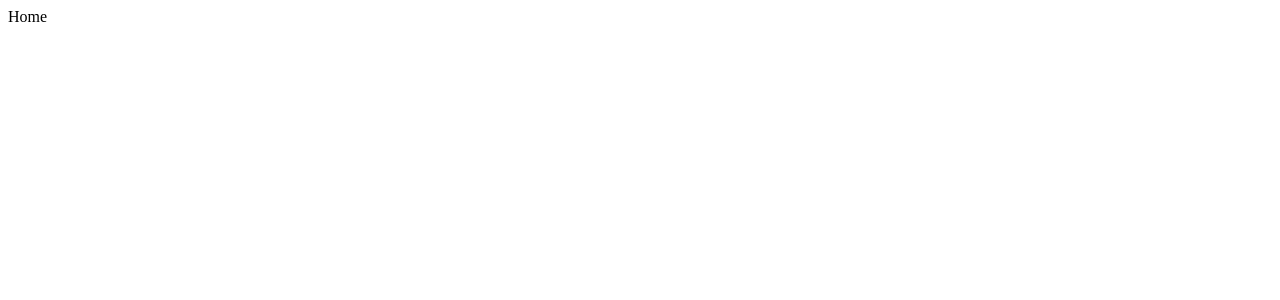
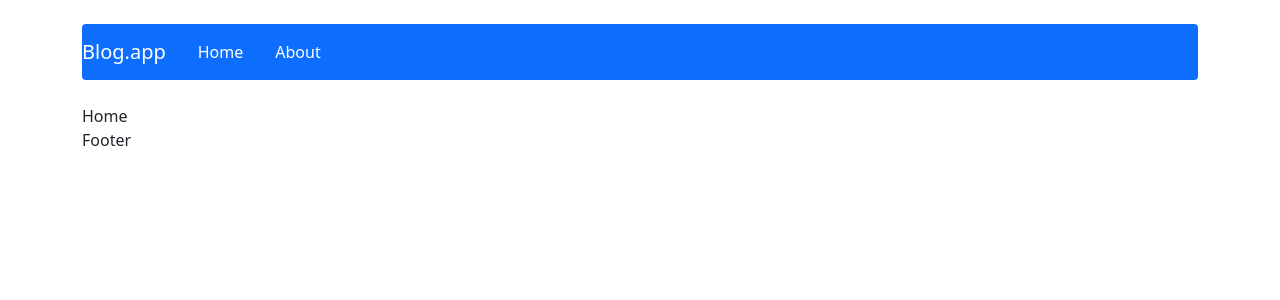
Before and after one commit to Adriannan23/react-blog, a React (Create React App) app: page / in a window 1280 px wide. Shown: the top 300 px of the page. Built offline with nearby package versions, Linux system fonts and the light colour scheme.

Commit message:
add navbar styles

```diff
--- a/src/App.js
+++ b/src/App.js
@@ -5,10 +5,15 @@ import Home from './components/pages/Home/Home';
 import Post from './components/pages/Post/Post';
 import NotFound from './components/pages/NotFound/NotFound';
 import { Routes, Route } from 'react-router-dom';
+import { Container } from 'react-bootstrap'
+import Header from './components/views/Header/Header';
+import Footer from './components/views/Footer/Footer';
 
 const App = () => {
   return (
     <main>
+      <Container>
+        <Header />
         <Routes>
           <Route path="/" element={<Home />} />
           <Route path="/post/:id" element={<Post />} />
@@ -17,6 +22,8 @@ const App = () => {
           <Route path="/about" element={<About />} />
           <Route path="*" element={<NotFound />} />
         </Routes>
+        <Footer />
+      </Container>
     </main>
   );
 };
--- /dev/null
+++ b/src/components/views/Footer/Footer.js
@@ -0,0 +1,5 @@
+const Footer = props => {
+  return <div>Footer</div>
+}
+
+export default Footer;
--- /dev/null
+++ b/src/components/views/Header/Header.js
@@ -0,0 +1,9 @@
+import NavBar from "../NavBar/NavBar";
+
+const Header = props => {
+  return <>
+    <NavBar />
+  </>
+}
+
+export default Header;
--- /dev/null
+++ b/src/components/views/NavBar/NavBar.js
@@ -0,0 +1,15 @@
+import { Navbar, NavbarBrand, Nav } from "react-bootstrap";
+import { NavLink } from "react-router-dom";
+
+const NavBar = () => {
+  return (
+    <Navbar bg="primary" variant="dark" expand="lg" className="mt-4 mb-4 rounded">
+      <NavbarBrand> Blog.app
+      </NavbarBrand >
+      <Nav.Link className="text-white text-decoration-none" as={NavLink} to="/">Home</Nav.Link>
+      <Nav.Link className="text-white text-decoration-none" as={NavLink} to="/about">About</Nav.Link>
+    </Navbar>
+  );
+};
+
+export default NavBar;
--- a/src/index.js
+++ b/src/index.js
@@ -4,6 +4,7 @@ import React from 'react';
 import { Provider } from 'react-redux';
 import store from './redux/store'
 import { BrowserRouter } from 'react-router-dom';
+import 'bootstrap/dist/css/bootstrap.min.css';
 
 const root = ReactDOM.createRoot(document.getElementById("root"));
 root.render(
```
Also changed, not shown: package.json (+4 -4 lines), 1 other file (tests, documents, lock files or other folders). Lines whose indentation alone changed are shown as unchanged.
